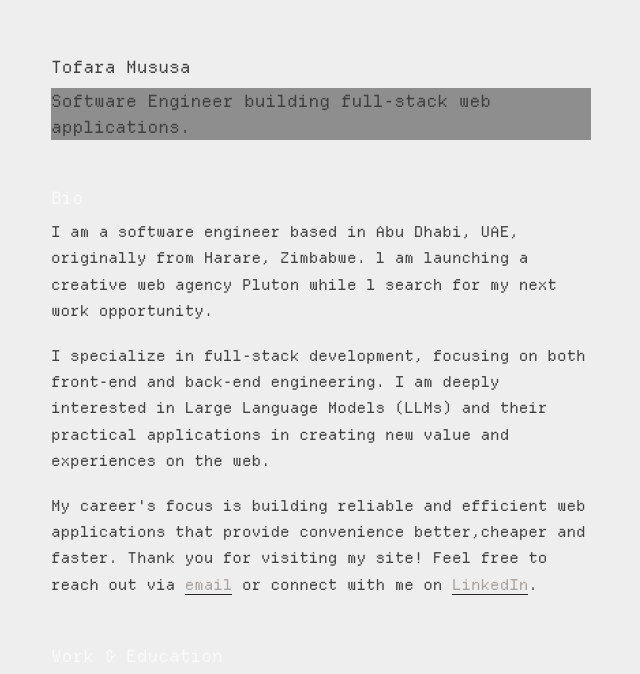
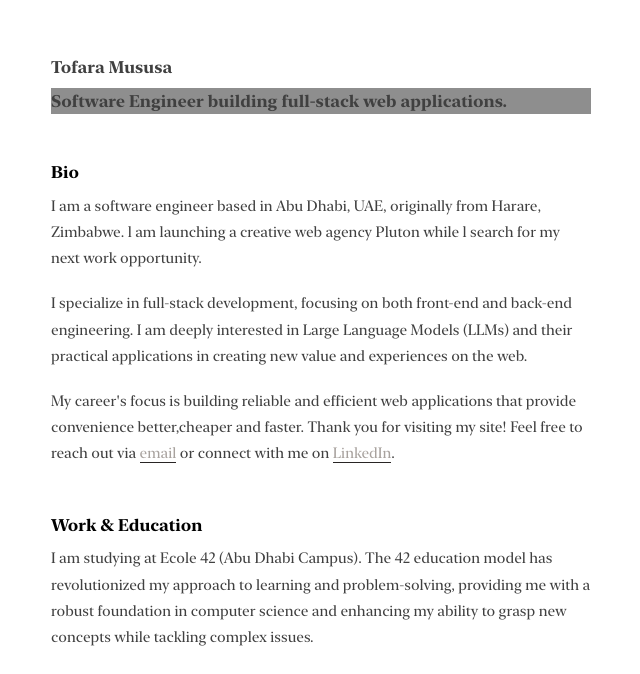
Before and after one commit to tofaramususa/tofaramususa.com, a Next.js app: page / in a window 1280 px wide. Shown: the part 126-800 px from the top of the page, without its empty margins (319-959 px from the left). Built offline with nearby package versions, Linux system fonts and the light colour scheme.

Commit message:
changed font to New york, changed colors

```diff
--- a/src/app/globals.css
+++ b/src/app/globals.css
@@ -1,13 +1,10 @@
+@import url("./../app/styles/fonts.css");
+
 @tailwind base;
 @tailwind components;
 @tailwind utilities;
 
-@font-face {
-  font-family: "Departure Mono";
-  src: url("/assets/DepartureMono-Regular.woff2") format("woff2"),
-    url("/assets/DepartureMono-Regular.woff") format("woff"),
-    url("/assets/DepartureMono-Regular.otf") format("opentype");
-}
+
 
 @layer base {
   :root {
@@ -17,8 +14,8 @@
     --card-foreground: 60 9.1% 97.8%;
     --popover: 20 14.3% 4.1%;
     --popover-foreground: 60 9.1% 97.8%;
-    --primary: 60 9.1% 97.8%;
-    --primary-foreground: 24 9.8% 10%;
+    --primary: 0 0% 0%;
+    --primary-foreground: 0 0% 0%;
     --secondary: 12 6.5% 15.1%;
     --secondary-foreground: 60 9.1% 97.8%;
     --muted: 12 6.5% 15.1%;
@@ -33,6 +30,7 @@
 
     /* New color variables */
     --amber: #ffa133;
+    --white: #ffffff;
     --pumpkin: #e47b1a;
     --flux: #c8be50;
     --foam: #bccabb;
@@ -53,7 +51,7 @@
     --bg: var(--enamel);
 
     /* Font settings */
-    font-family: "Departure Mono", monospace;
+    font-family: "New York Large", monospace;
     font-synthesis: none;
     text-rendering: optimizeLegibility;
     -webkit-font-smoothing: antialiased;
@@ -65,7 +63,7 @@
 
     /* Apply colors to root */
     color: var(--fg);
-    background-color: var(--enamel);
+    background-color: var(--white);
   }
 }
 
@@ -76,7 +74,7 @@
 
   body {
     color: var(--fg);
-    background-color: var(--enamel);
+    background-color: var(--white);
   }
 
   html,
@@ -87,8 +85,8 @@
 
   ::selection,
   .light ::selection {
-    color: var(--enamel);
-    background-color: var(--enamel);
+    color: var(--white);
+    background-color: var(--white);
   }
 
   ::spelling-error {
@@ -100,13 +98,13 @@
     flex-direction: column;
     align-items: stretch;
     --fg: var(--black);
-    --bg: var(--enamel);
+    --bg: var(--white);
     color: var(--fg);
     background-color: var(--bg);
   }
 
   main ::selection {
-    color: var(--enamel);
+    color: var(--white);
     background-color: var(--black);
   }
 
@@ -121,7 +119,7 @@
     align-items: center;
     justify-content: space-between;
     padding: 44px;
-    background-color: var(--enamel);
+    background-color: var(--white);
   }
 
   h2 {
@@ -158,7 +156,7 @@
   }
 
   .callout::selection {
-    color: var(--enamel);
+    color: var(--white);
     background-color: var(--black);
   }
 
--- a/src/app/page.tsx
+++ b/src/app/page.tsx
@@ -4,7 +4,7 @@ export default function Home() {
   return (
 		<div>
 			<h1>Tofara Mususa</h1>
-			<h2 className="">Software Engineer building full-stack web applications.</h2>
+			<h2 className="text-white">Software Engineer building full-stack web applications.</h2>
 			{/* <Pages /> */}
 			<h3>Bio</h3>
 			<p>
--- /dev/null
+++ b/src/app/styles/fonts.css
@@ -0,0 +1,133 @@
+/* New York Extra Large */
+@font-face {
+    font-family: "New York Extra Large";
+    src: url("/assets/NewYorkExtraLarge-Regular.otf") format("opentype");
+    font-weight: 400;
+    font-style: normal;
+  }
+  @font-face {
+    font-family: "New York Extra Large";
+    src: url("/assets/NewYorkExtraLarge-Bold.otf") format("opentype");
+    font-weight: 700;
+    font-style: normal;
+  }
+  @font-face {
+    font-family: "New York Extra Large";
+    src: url("/assets/NewYorkExtraLarge-Italic.otf") format("opentype");
+    font-weight: 400;
+    font-style: italic;
+  }
+  @font-face {
+    font-family: "New York Extra Large";
+    src: url("/assets/NewYorkExtraLarge-BoldItalic.otf") format("opentype");
+    font-weight: 700;
+    font-style: italic;
+  }
+
+  /* New York Large */
+  @font-face {
+    font-family: "New York Large";
+    src: url("/assets/NewYorkLarge-Regular.otf") format("opentype");
+    font-weight: 400;
+    font-style: normal;
+  }
+  @font-face {
+    font-family: "New York Large";
+    src: url("/assets/NewYorkLarge-Bold.otf") format("opentype");
+    font-weight: 700;
+    font-style: normal;
+  }
+  @font-face {
+    font-family: "New York Large";
+    src: url("/assets/NewYorkLarge-Italic.otf") format("opentype");
+    font-weight: 400;
+    font-style: italic;
+  }
+  @font-face {
+    font-family: "New York Large";
+    src: url("/assets/NewYorkLarge-BoldItalic.otf") format("opentype");
+    font-weight: 700;
+    font-style: italic;
+  }
+
+  /* New York Medium */
+  @font-face {
+    font-family: "New York Medium";
+    src: url("/assets/NewYorkMedium-Regular.otf") format("opentype");
+    font-weight: 400;
+    font-style: normal;
+  }
+  @font-face {
+    font-family: "New York Medium";
+    src: url("/assets/NewYorkMedium-Bold.otf") format("opentype");
+    font-weight: 700;
+    font-style: normal;
+  }
+  @font-face {
+    font-family: "New York Medium";
+    src: url("/assets/NewYorkMedium-Italic.otf") format("opentype");
+    font-weight: 400;
+    font-style: italic;
+  }
+  @font-face {
+    font-family: "New York Medium";
+    src: url("/assets/NewYorkMedium-BoldItalic.otf") format("opentype");
+    font-weight: 700;
+    font-style: italic;
+  }
+
+  /* New York Small */
+  @font-face {
+    font-family: "New York Small";
+    src: url("/assets/NewYorkSmall-Regular.otf") format("opentype");
+    font-weight: 400;
+    font-style: normal;
+  }
+  @font-face {
+    font-family: "New York Small";
+    src: url("/assets/NewYorkSmall-Bold.otf") format("opentype");
+    font-weight: 700;
+    font-style: normal;
+  }
+  @font-face {
+    font-family: "New York Small";
+    src: url("/assets/NewYorkSmall-Italic.otf") format("opentype");
+    font-weight: 400;
+    font-style: italic;
+  }
+  @font-face {
+    font-family: "New York Small";
+    src: url("/assets/NewYorkSmall-BoldItalic.otf") format("opentype");
+    font-weight: 700;
+    font-style: italic;
+  }
+
+  /* New York */
+  @font-face {
+    font-family: "New York";
+    src: url("/assets/NewYork-Regular.otf") format("opentype");
+    font-weight: 400;
+    font-style: normal;
+  }
+  @font-face {
+    font-family: "New York";
+    src: url("/assets/NewYork-Bold.otf") format("opentype");
+    font-weight: 700;
+    font-style: normal;
+  }
+  @font-face {
+    font-family: "New York";
+    src: url("/assets/NewYork-Italic.otf") format("opentype");
+    font-weight: 400;
+    font-style: italic;
+  }
+  @font-face {
+    font-family: "New York";
+    src: url("/assets/NewYork-BoldItalic.otf") format("opentype");
+    font-weight: 700;
+    font-style: italic;
+  }
+  @font-face {
+    font-family: "Departure Mono";
+    src:  url("/assets/DepartureMono-Regular.otf") format("opentype");
+  }
```
